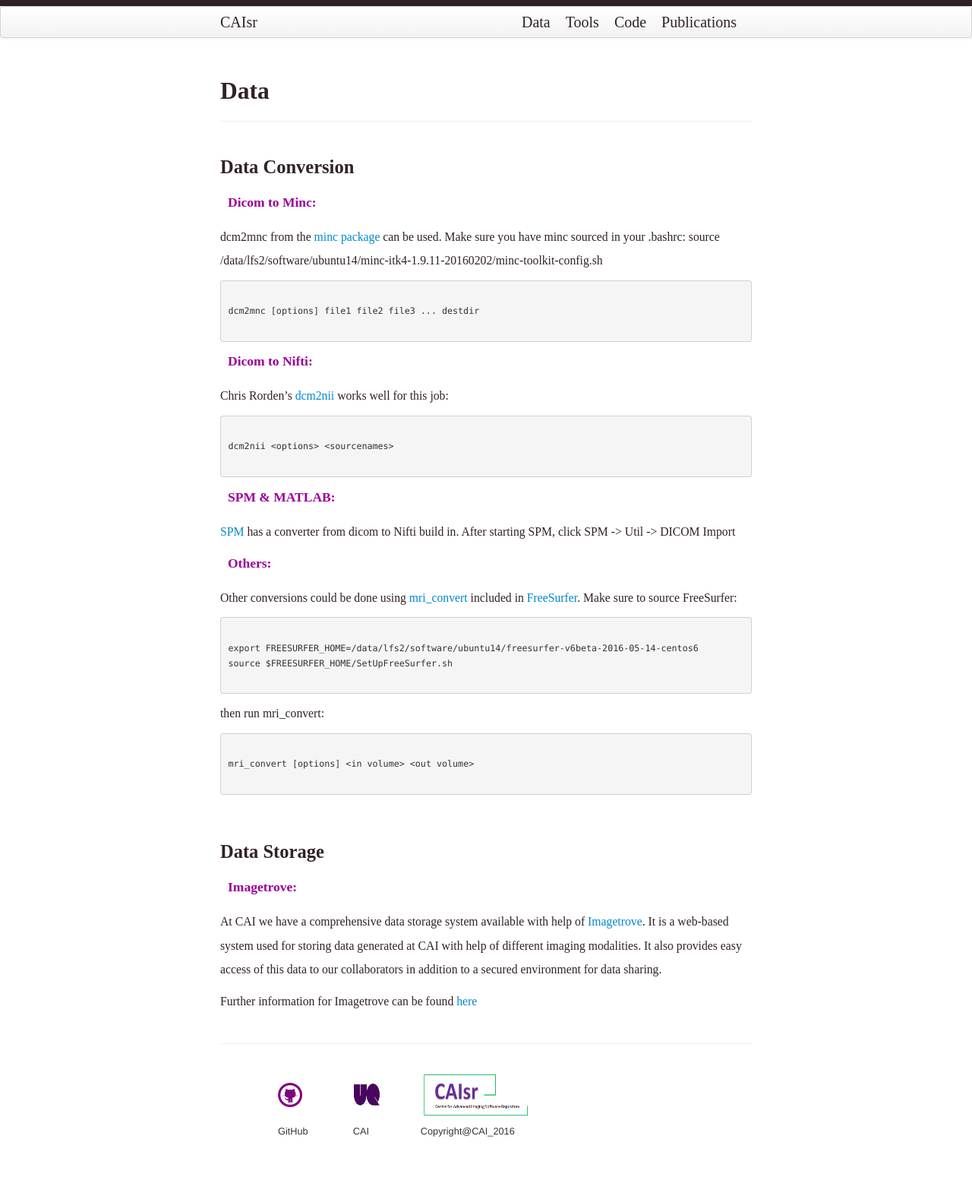
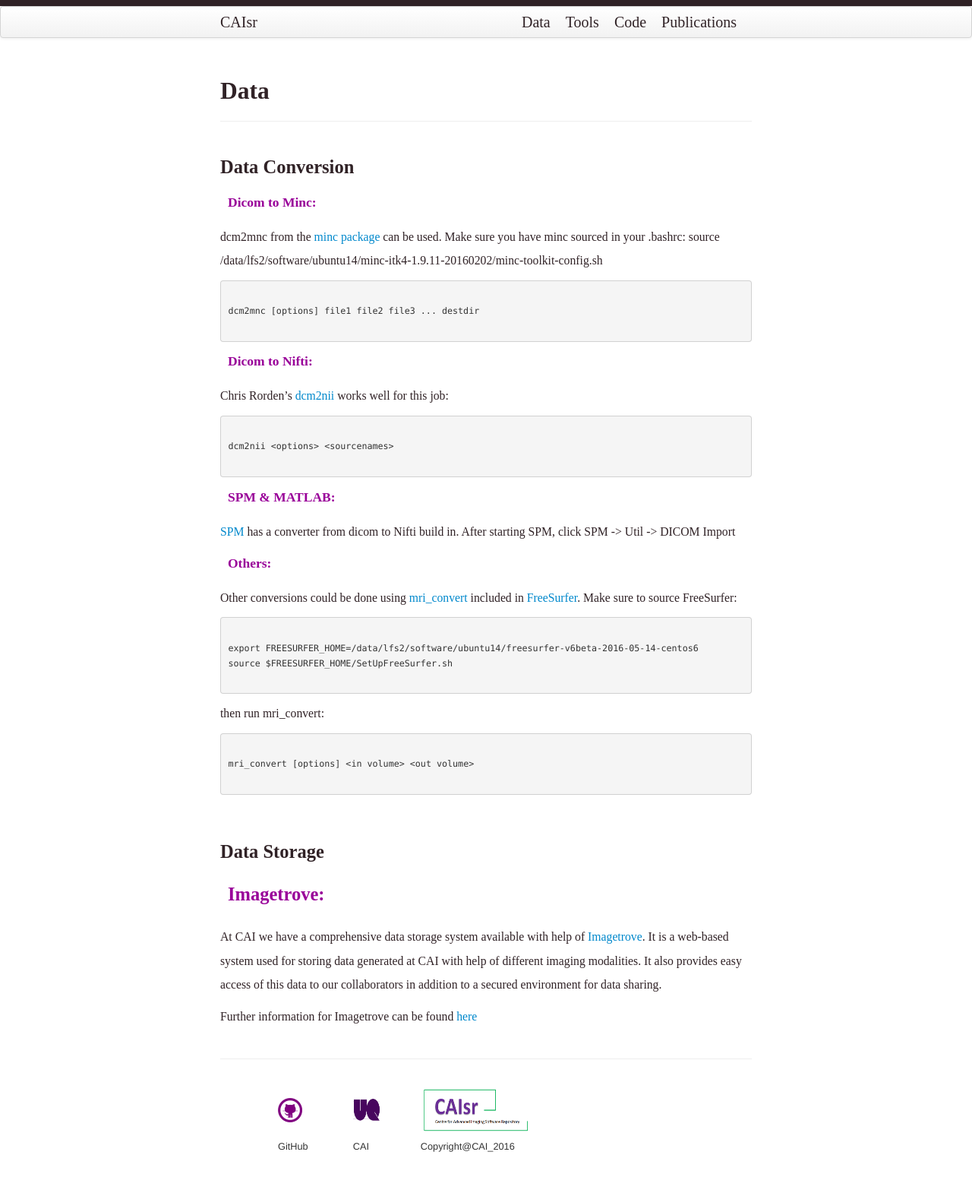
Before and after one commit to CAIsr/CAIsr.github.io, a Jekyll site: the page built from pages/data_conversion.md, in a window 1280 px wide. Shown: the whole page at 76% size. Built offline with Jekyll 4.4.1, drawn with Linux system fonts in a browser that asks for light colours.

Commit message:
Update data_conversion.md

```diff
--- a/pages/data_conversion.md
+++ b/pages/data_conversion.md
@@ -62,7 +62,7 @@
 ### Data Storage
 
 <dl>
-<dd> <h4 style="color:#990099;"> Imagetrove: </h4> </dd>
+<dd> <h3 style="color:#990099;"> Imagetrove: </h3> </dd>
 </dl>
 
 At CAI we have a comprehensive data storage system available with help of [Imagetrove](https://projects.ands.org.au/id/ERIC08). It is a web-based system used for
```
